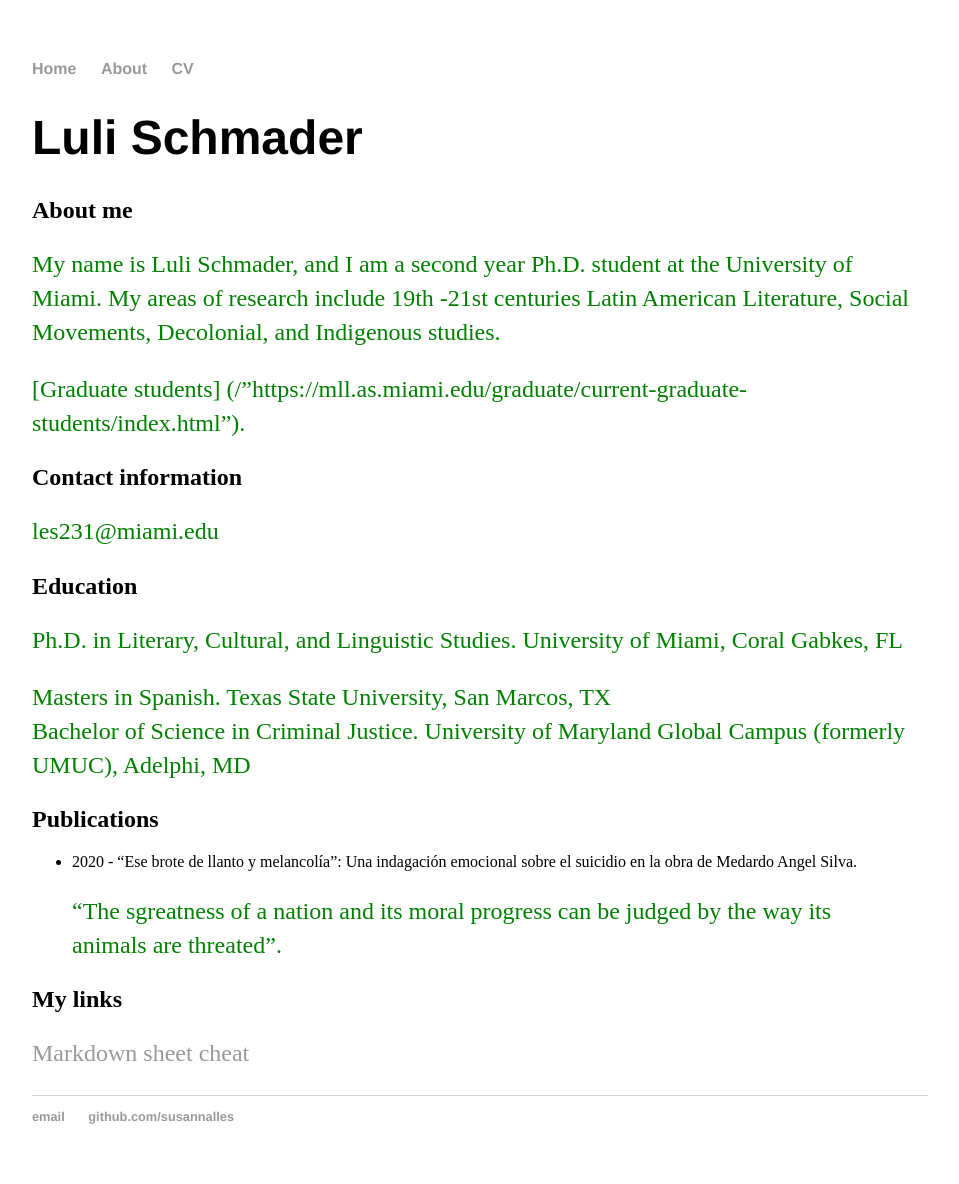
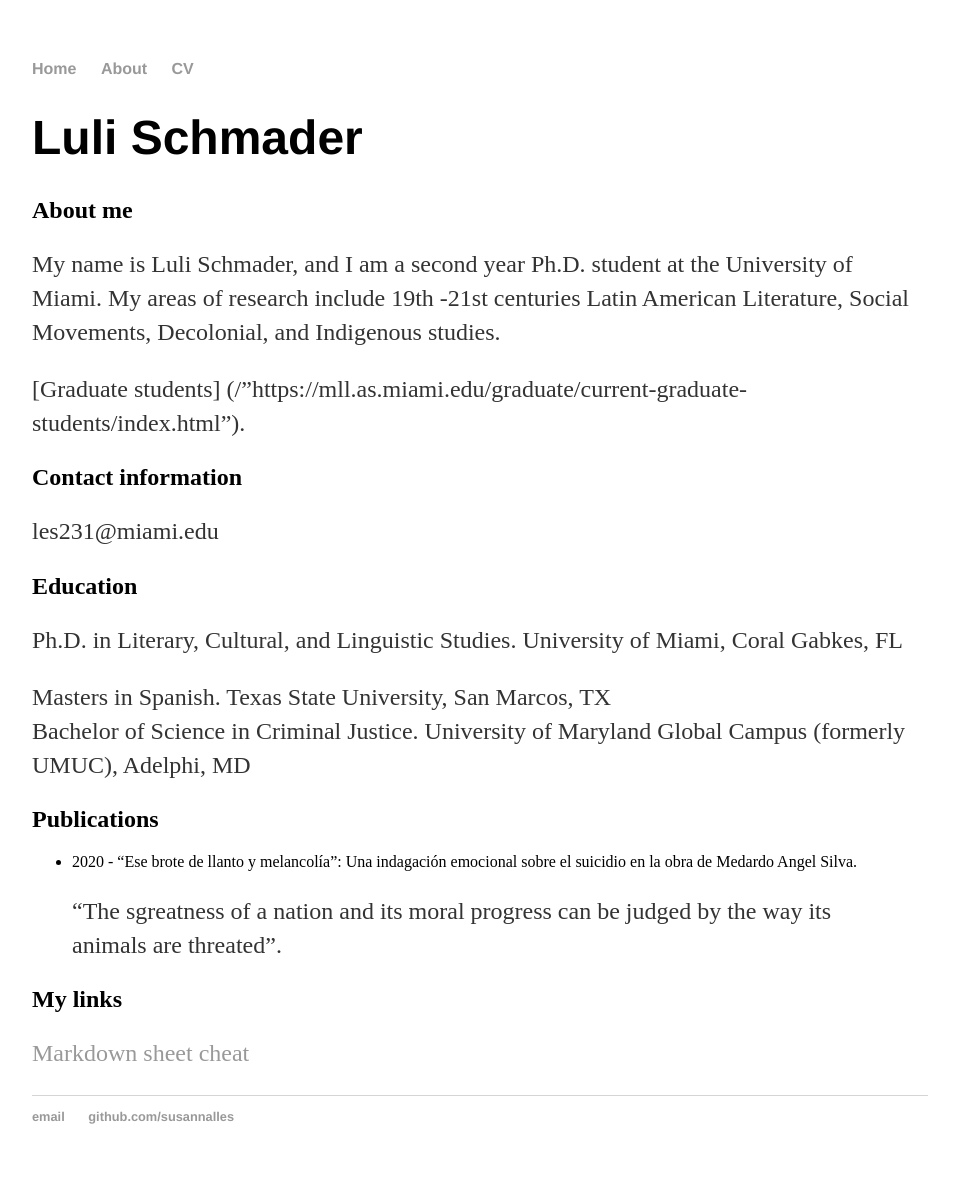
Before and after one commit to lulischmader/pruebas, a Jekyll site: the page built from index.md, in a window 1280 px wide. Shown: the whole page, without its empty margins (160-1119 px from the left). Built offline with Jekyll 4.4.1, drawn with Linux system fonts in a browser that asks for light colours.

Commit message:
Update main.css

```diff
--- a/css/main.css
+++ b/css/main.css
@@ -41,8 +41,9 @@
 ul.posts li {
     list-style: none;
 }
-p { color: green; El marco teórico utilizado en esta investigación se basa en el concepto de movilidad de Blommaert.
-Según este autor los sociolingüistas deben buscar nuevas formas para evaluar el contacto lingüístico de
-las comunidades tomando en cuenta la globalización. Por tanto, se deben tomar en consideración no sólo
-los discursos sino observar cómo se conectan y se reconectan los “sistemas sociolingüísticos” entre sí.
-    (Blommaert, Sociolinguistic of Globalization 120).}
+<p style= "background-color: Tomato;">
+El marco teórico utilizado en esta investigación se basa en el concepto
+de movilidad de Blommaert. Según este autor los sociolingüistas deben buscar nuevas formas para evaluar el contacto
+lingüístico de las comunidades tomando en cuenta la globalización. Por tanto, se deben tomar en consideración no sólo
+los discursos sino observar cómo se conectan y se reconectan los “sistemas sociolingüísticos” entre sí. (Blommaert, Sociolinguistic of Globalization 120).
+</p>
```
